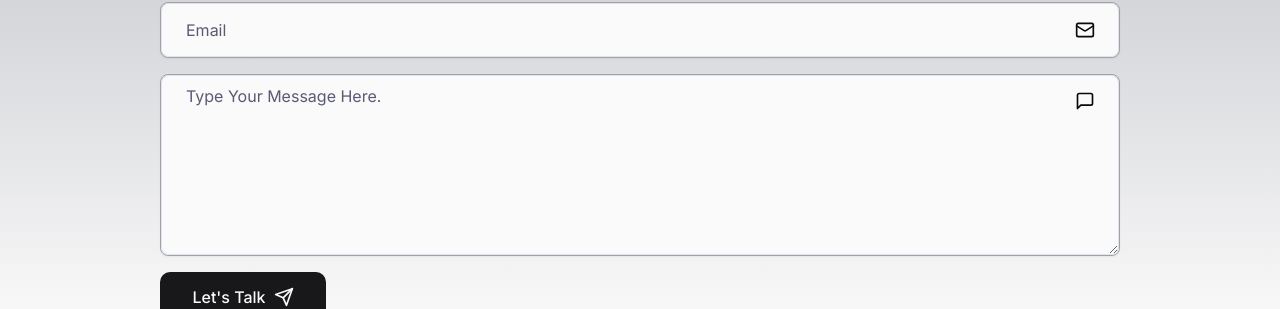
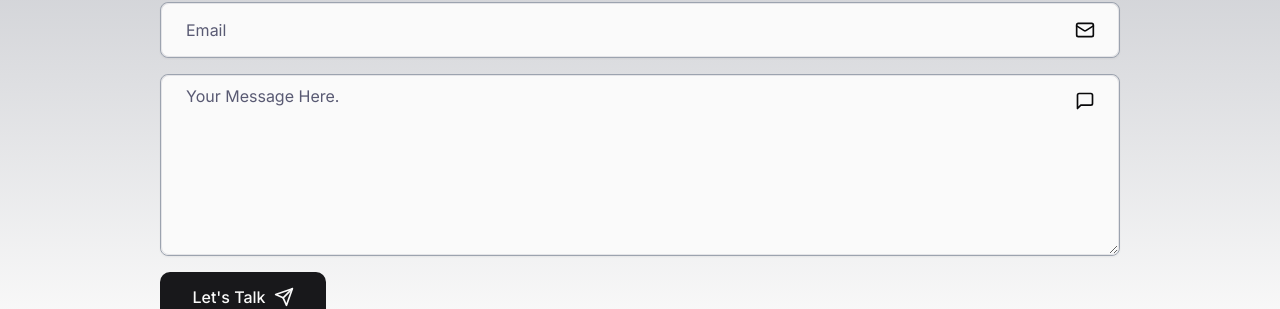
Before and after one commit to AngelJCT/software_engineer_portfolio, a Next.js app: page /contact in a window 1280 px wide. Shown: the part 760-1069 px from the top of the page. Built offline with nearby package versions, Linux system fonts and the light colour scheme.

Commit message:
fixing  placeholder in textarea

```diff
--- a/components/Form.jsx
+++ b/components/Form.jsx
@@ -67,7 +67,7 @@ const Form = () => {
       </div>
       <div className="relative flex items-center border border-gray-400 rounded-lg shadow-sm dark:shadow-none">
         <Textarea
-          placeholder="Type Your Message Here."
+          placeholder="Your Message Here."
           id="message"
           value={values.message}
           onChange={handleChange}
```
